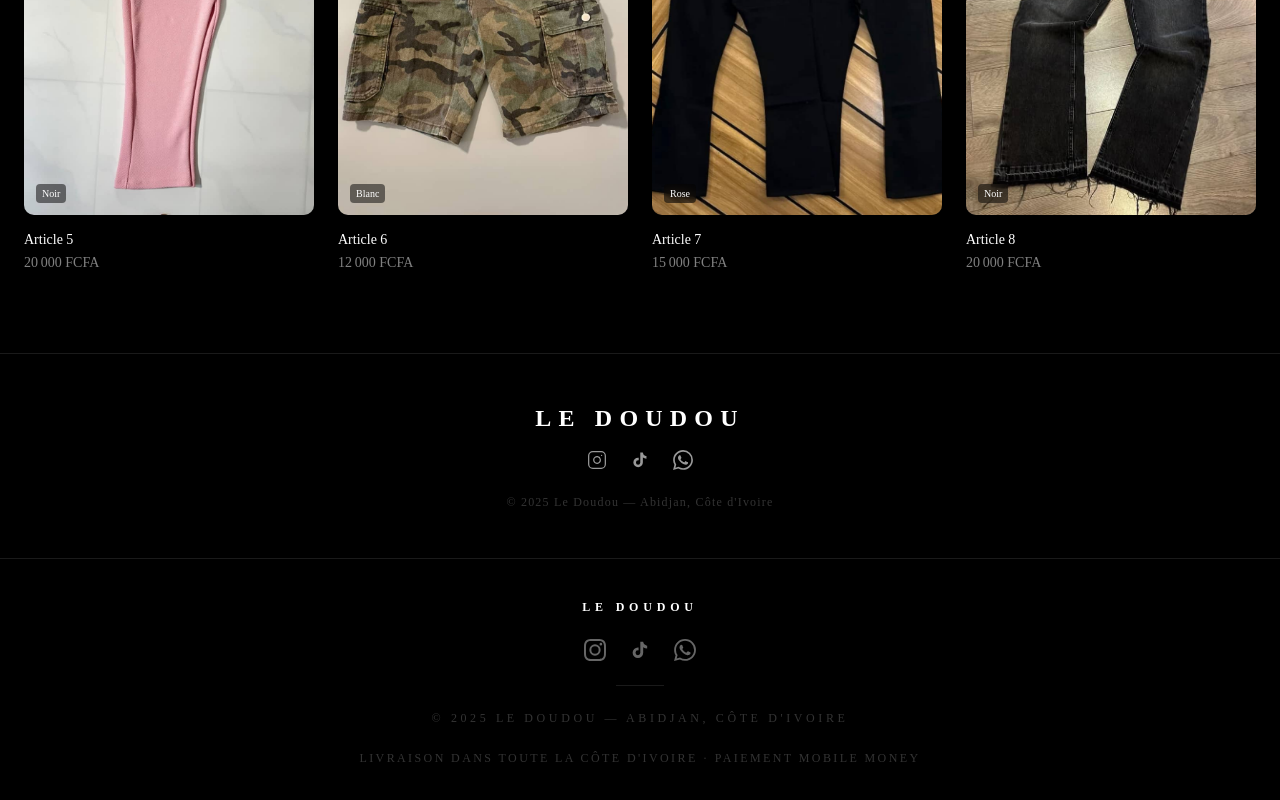
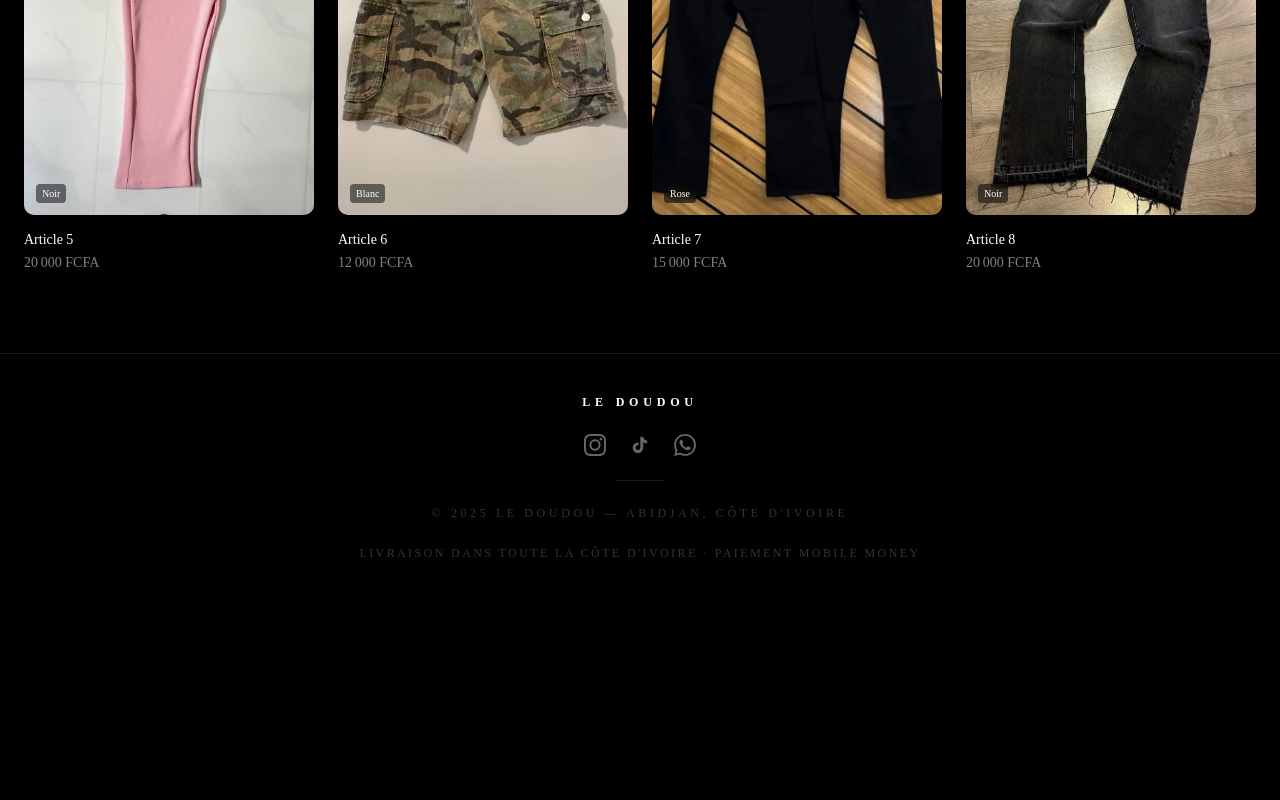
Before and after one commit to Youssef-9nus/le-doudou, a Next.js app: page / in a window 1280 px wide. Shown: the part 2059-2859 px from the top of the page. After the commit the page ends 2660 px from the top, so only its background shows below. Built offline with nearby package versions, Linux system fonts and the light colour scheme.

Commit message:
footer unique via layout

```diff
--- a/app/page.tsx
+++ b/app/page.tsx
@@ -80,56 +80,7 @@ export default function Home() {
         </div>
       </section>
 
-      {/* Footer */}
-      <footer className="border-t border-white/10 py-8 sm:py-12 text-center px-4">
-        <p className="text-xl sm:text-2xl font-bold tracking-[0.3em] mb-4">LE DOUDOU</p>
 
-        {/* Réseaux sociaux */}
-        <div className="flex justify-center items-center gap-6 mb-6">
-          {/* Instagram */}
-          <a
-            href="https://www.instagram.com/the_style_1_?igsh=dzkzM2k3cjhqZ2s3&utm_source=qr"
-            target="_blank"
-            rel="noopener noreferrer"
-            className="text-white/60 hover:text-white transition-colors"
-            aria-label="Instagram"
-          >
-            <svg xmlns="http://www.w3.org/2000/svg" width="20" height="20" viewBox="0 0 24 24" fill="none" stroke="currentColor" strokeWidth="1.5" strokeLinecap="round" strokeLinejoin="round">
-              <rect width="20" height="20" x="2" y="2" rx="5" ry="5"/><path d="M16 11.37A4 4 0 1 1 12.63 8 4 4 0 0 1 16 11.37z"/><line x1="17.5" x2="17.51" y1="6.5" y2="6.5"/>
-            </svg>
-          </a>
-
-          {/* TikTok */}
-          <a
-            href="https://www.tiktok.com/@thestyleg1?_r=1&_t=ZS-97Qx1wUAzbO"
-            target="_blank"
-            rel="noopener noreferrer"
-            className="text-white/60 hover:text-white transition-colors"
-            aria-label="TikTok"
-          >
-            <svg xmlns="http://www.w3.org/2000/svg" width="18" height="18" viewBox="0 0 24 24" fill="currentColor">
-              <path d="M19.59 6.69a4.83 4.83 0 0 1-3.77-4.25V2h-3.45v13.67a2.89 2.89 0 0 1-2.88 2.5 2.89 2.89 0 0 1-2.89-2.89 2.89 2.89 0 0 1 2.89-2.89c.28 0 .54.04.79.1V9.01a6.33 6.33 0 0 0-.79-.05 6.34 6.34 0 0 0-6.34 6.34 6.34 6.34 0 0 0 6.34 6.34 6.34 6.34 0 0 0 6.33-6.34V8.69a8.18 8.18 0 0 0 4.78 1.52V6.76a4.85 4.85 0 0 1-1.01-.07z"/>
-            </svg>
-          </a>
-
-          {/* WhatsApp */}
-          <a
-            href="https://wa.me/2250777697233"
-            target="_blank"
-            rel="noopener noreferrer"
-            className="text-white/60 hover:text-white transition-colors"
-            aria-label="WhatsApp"
-          >
-            <svg xmlns="http://www.w3.org/2000/svg" width="20" height="20" viewBox="0 0 24 24" fill="currentColor">
-              <path d="M17.472 14.382c-.297-.149-1.758-.867-2.03-.967-.273-.099-.471-.148-.67.15-.197.297-.767.966-.94 1.164-.173.199-.347.223-.644.075-.297-.15-1.255-.463-2.39-1.475-.883-.788-1.48-1.761-1.653-2.059-.173-.297-.018-.458.13-.606.134-.133.298-.347.446-.52.149-.174.198-.298.298-.497.099-.198.05-.371-.025-.52-.075-.149-.669-1.612-.916-2.207-.242-.579-.487-.5-.669-.51-.173-.008-.371-.01-.57-.01-.198 0-.52.074-.792.372-.272.297-1.04 1.016-1.04 2.479 0 1.462 1.065 2.875 1.213 3.074.149.198 2.096 3.2 5.077 4.487.709.306 1.262.489 1.694.625.712.227 1.36.195 1.871.118.571-.085 1.758-.719 2.006-1.413.248-.694.248-1.289.173-1.413-.074-.124-.272-.198-.57-.347m-5.421 7.403h-.004a9.87 9.87 0 0 1-5.031-1.378l-.361-.214-3.741.982.998-3.648-.235-.374a9.86 9.86 0 0 1-1.51-5.26c.001-5.45 4.436-9.884 9.888-9.884 2.64 0 5.122 1.03 6.988 2.898a9.825 9.825 0 0 1 2.893 6.994c-.003 5.45-4.437 9.884-9.885 9.884m8.413-18.297A11.815 11.815 0 0 0 12.05 0C5.495 0 .16 5.335.157 11.892c0 2.096.547 4.142 1.588 5.945L.057 24l6.305-1.654a11.882 11.882 0 0 0 5.683 1.448h.005c6.554 0 11.89-5.335 11.893-11.893a11.821 11.821 0 0 0-3.48-8.413z"/>
-            </svg>
-          </a>
-        </div>
-
-        <p className="text-white/20 text-xs tracking-widest">
-          © 2025 Le Doudou — Abidjan, Côte d&apos;Ivoire
-        </p>
-      </footer>
     </main>
   );
 }
```
